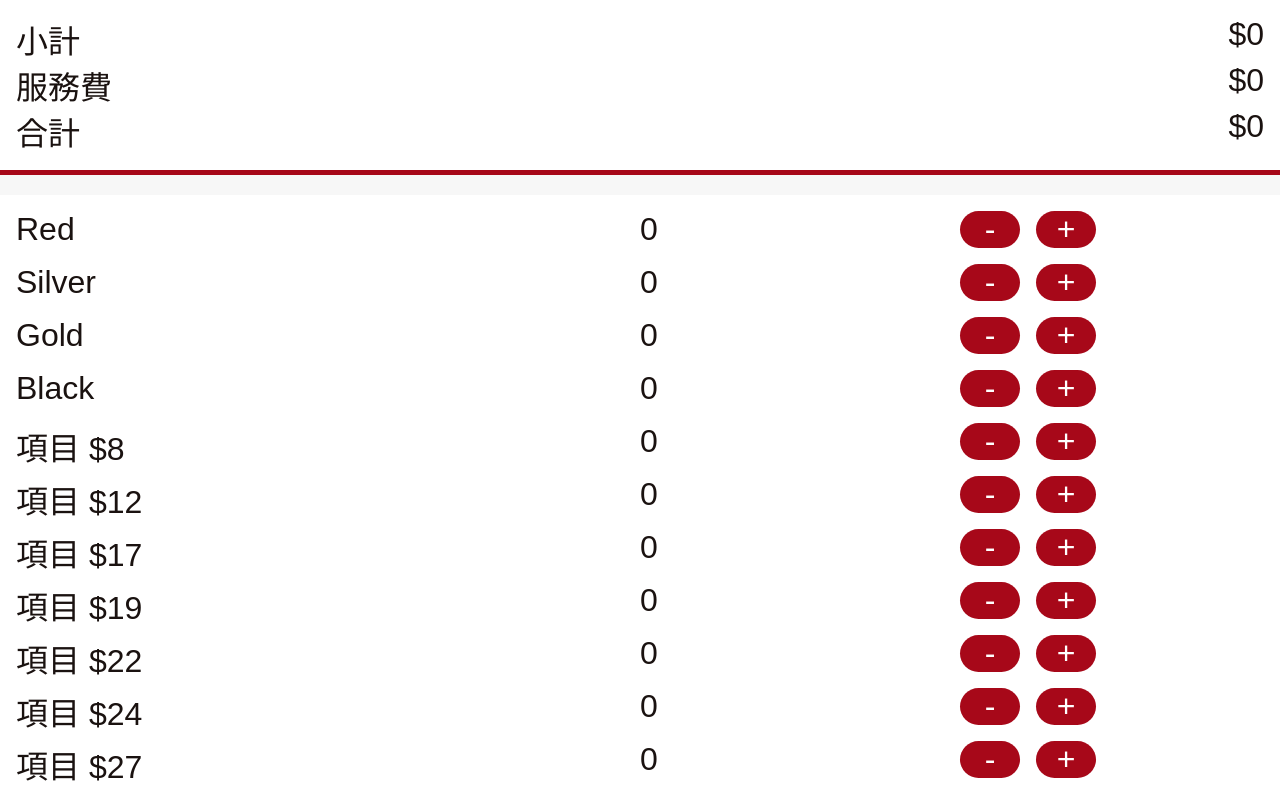
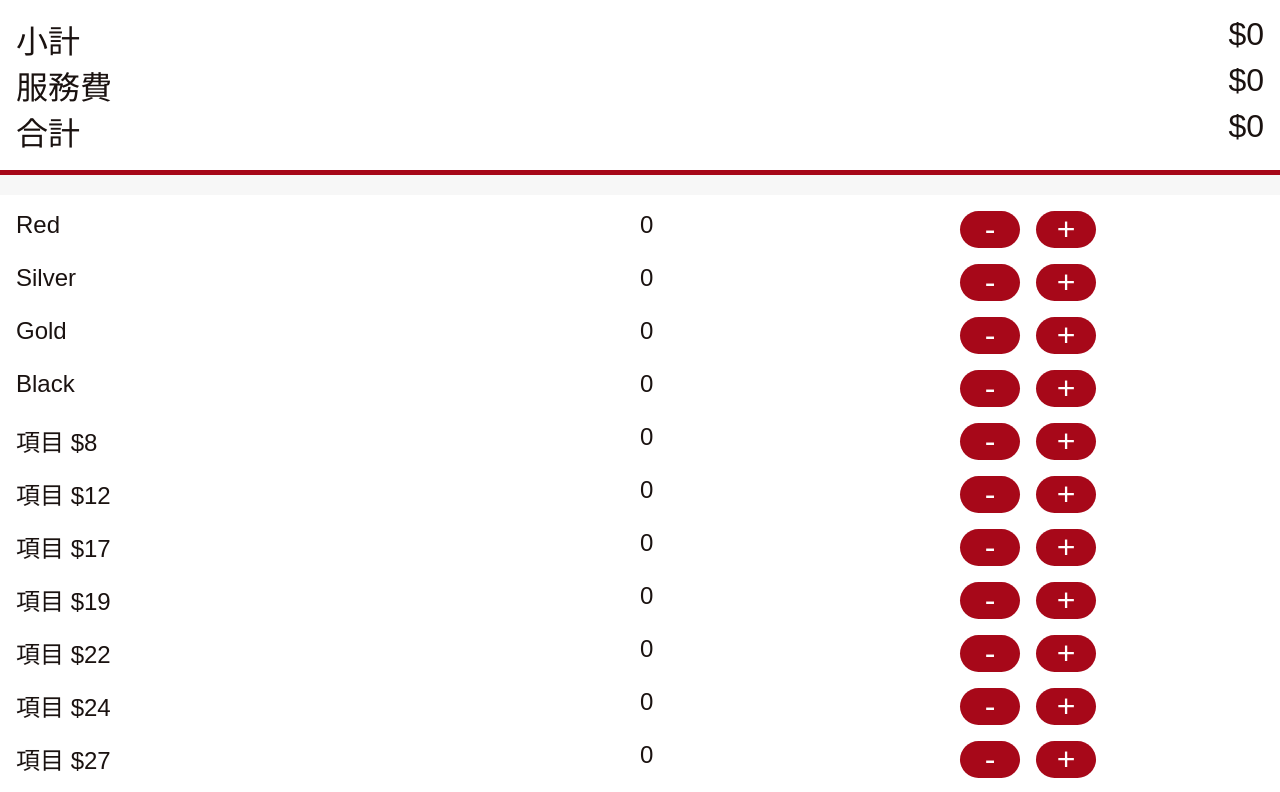
Before and after one commit to man7788/sushiro-calculator, a React (Vite) app in the folder calculator/: page / in a window 1280 px wide. Shown: the top 792 px of the page. Built offline with nearby package versions, Linux system fonts and the light colour scheme.

Commit message:
Update Body styles

```diff
--- a/calculator/src/Components/Body.module.css
+++ b/calculator/src/Components/Body.module.css
@@ -1,7 +1,5 @@
 .Body {
   border-top: 20px solid #f7f7f7;
-  display: grid;
-  align-content: start;
-  font-size: 2rem;
+  font-size: 1.5rem;
   padding: 1rem 1rem 1rem 1rem;
 }
```
